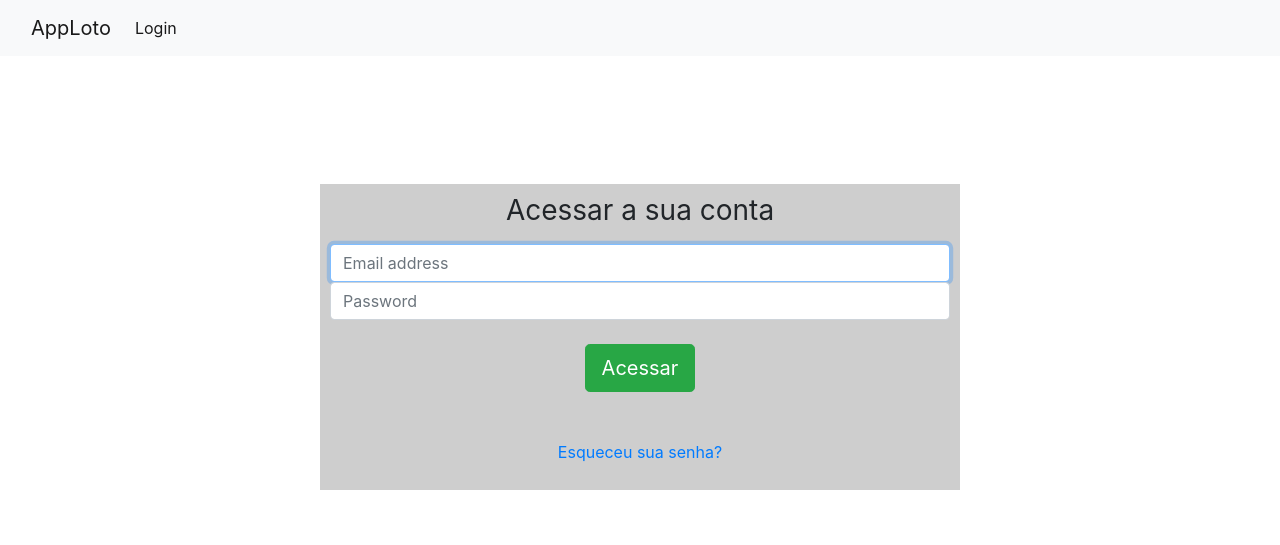
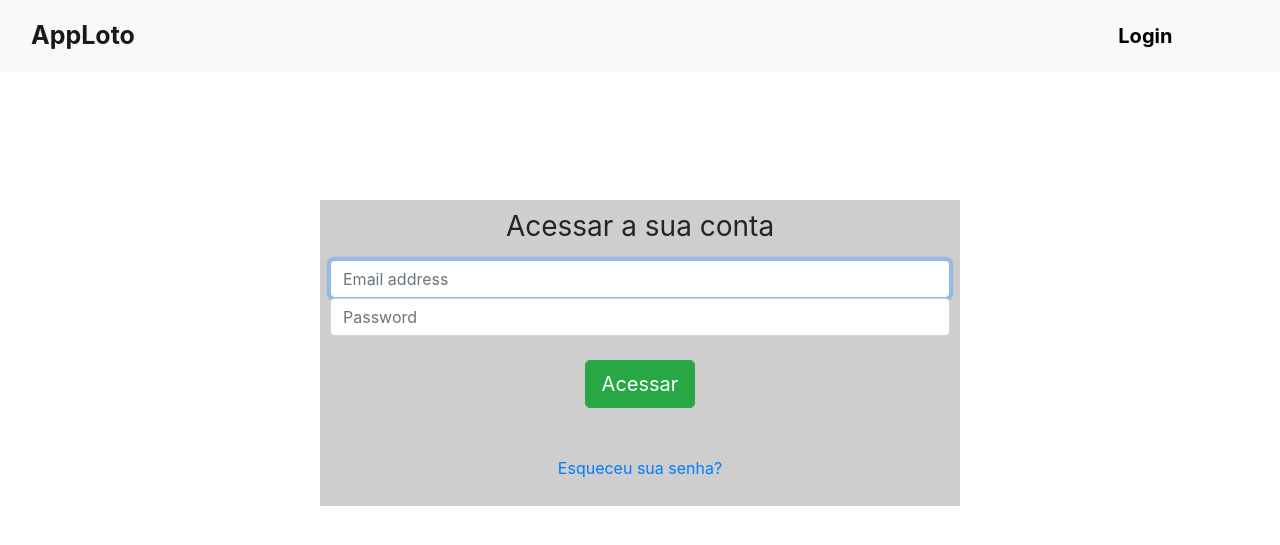
Before and after one commit to alexdeitos/Playloto, a Django app: page /accounts/login/ in a window 1280 px wide. Shown: the top 545 px of the page. Run offline with Django 4.2, Linux system fonts and the light colour scheme; some libraries are stand-ins or nearby versions.

Commit message:
ajustes css

```diff
--- a/apploto/templates/base.html
+++ b/apploto/templates/base.html
@@ -12,12 +12,12 @@
     <header>
       <nav class="navbar navbar-expand-lg navbar-light bg-light">
         <div class="container-fluid">
-          <a class="navbar-brand" href="{% url 'apploto:index' %}">AppLoto</a>
+          <a class="navbar-brand" style="font-size:25px;font-weight:bolder;" href="{% url 'apploto:index' %}">AppLoto</a>
           <button class="navbar-toggler" type="button" data-bs-toggle="collapse" data-bs-target="#navbarSupportedContent" aria-controls="navbarSupportedContent" aria-expanded="false" aria-label="Toggle navigation">
             <span class="navbar-toggler-icon"></span>
           </button>
           <div class="collapse navbar-collapse" id="navbarSupportedContent">
-            <ul class="navbar-nav me-auto mb-2 mb-lg-0">
+            <ul class="navbar-brand me-auto mb-2 mb-lg-0 menu">
               <li class="nav-item">
                 {% if user.is_authenticated %}
                 <li>
--- a/apploto/templates/registration/login.html
+++ b/apploto/templates/registration/login.html
@@ -1,7 +1,7 @@
 {% extends 'base.html' %}
 {% block conteudo %}
 <div class="text-center col-6 login">
-    <form class="form-signin" action="{% url 'login'  %}" method="post">
+    <form  class="form-signin text-center" action="{% url 'login'  %}" method="post">
         {% csrf_token %}
             <h1 class="h3 mb-3 font-weight-normal">Acessar a sua conta</h1>
             <label for="form.id_username" class="sr-only">Usuário</label>
--- a/static/css/style.css
+++ b/static/css/style.css
@@ -39,3 +39,16 @@ ul.menu-index a{
     background-color: #cecece;
     padding: 10px;
 }
+
+ul.menu {
+    width: 100%;
+    list-style: none;
+    text-align: right;
+    display: flex;
+    margin-left: 83%;
+}
+
+ul.menu a{
+    color: black;
+    font-weight: bolder;
+}
```
Also changed, not shown: apploto/views.py (+8 -1 lines).
